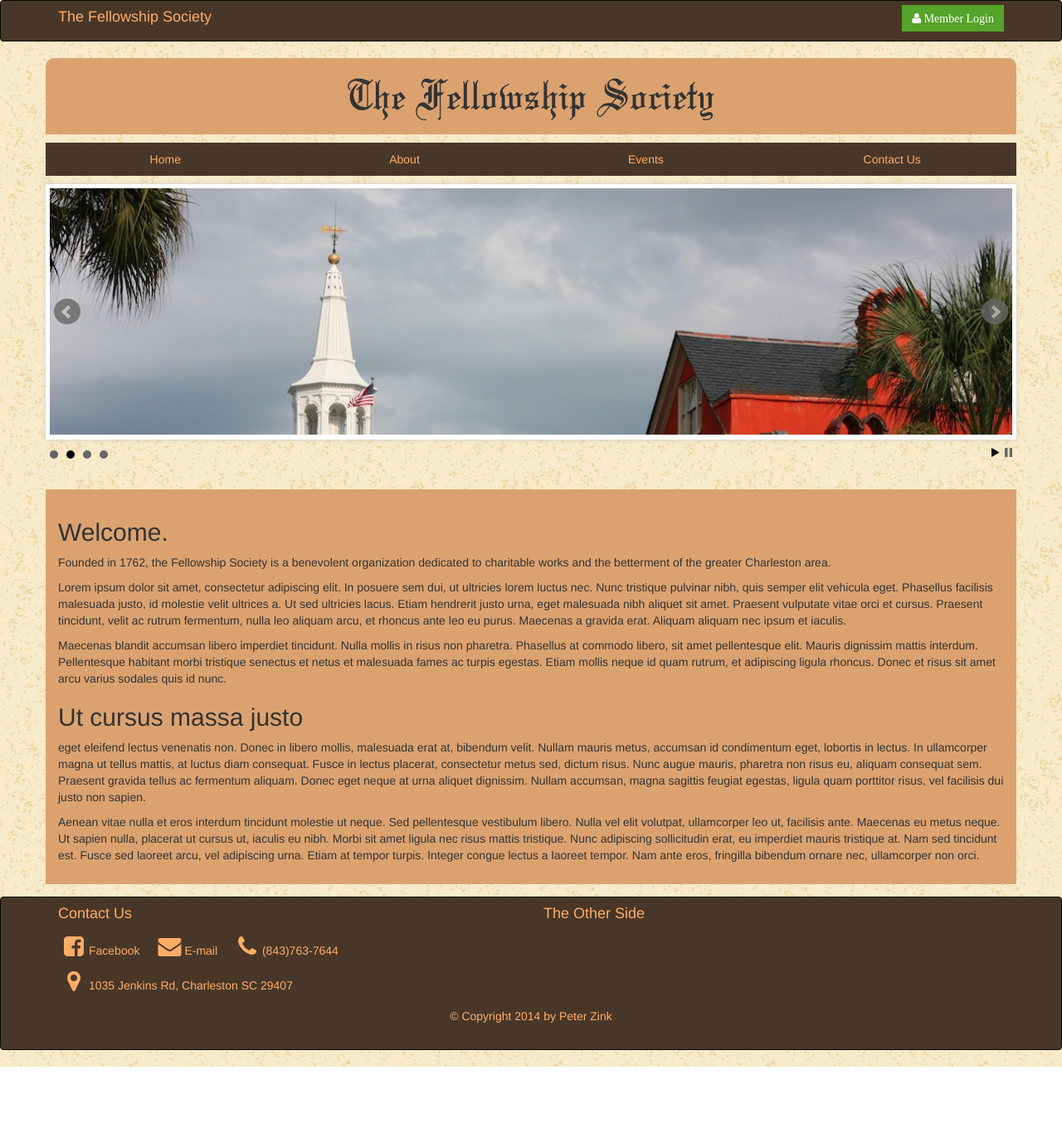
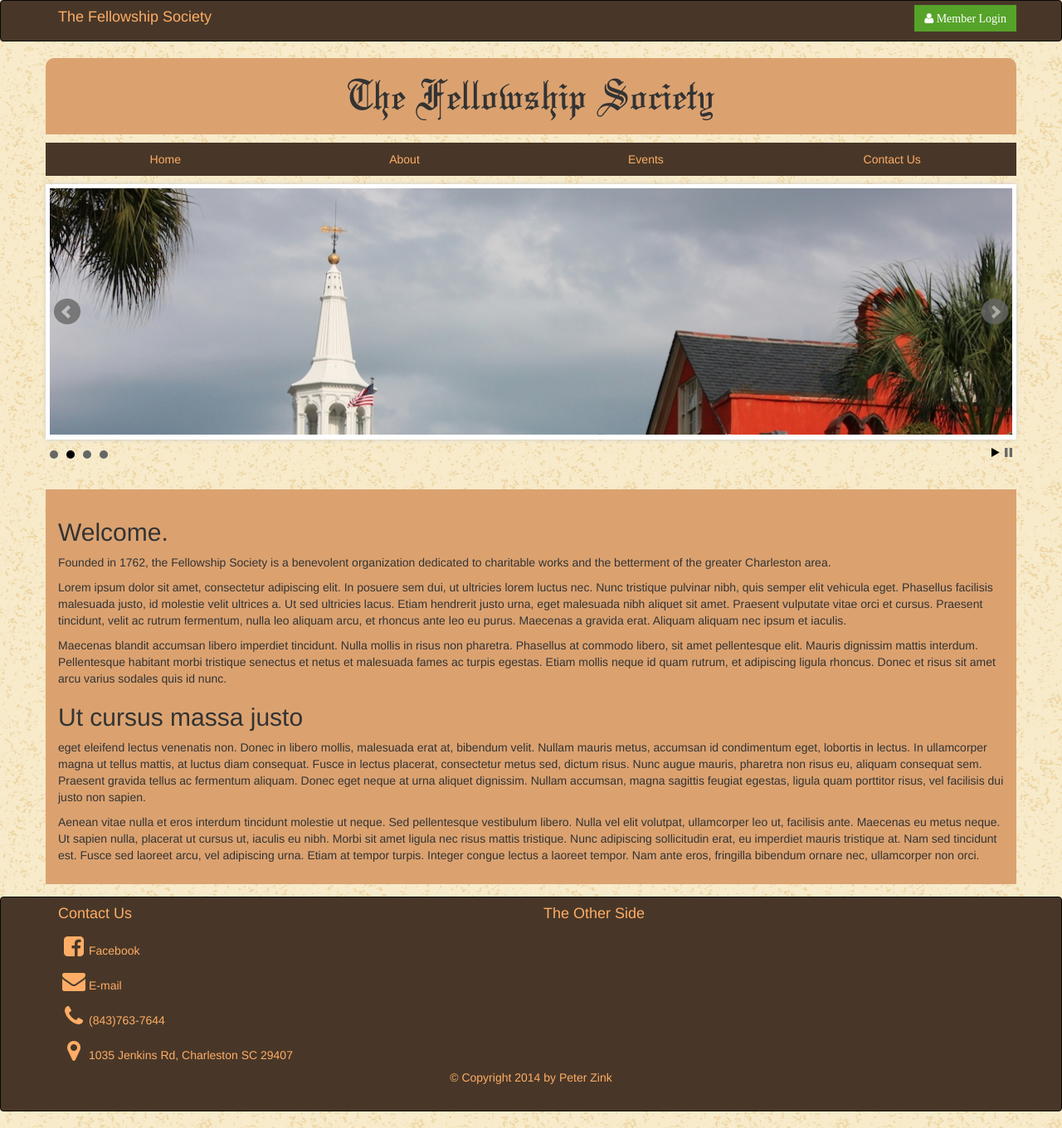
Before and after one commit to PedroPumada/fellowship_society, a plain HTML site: page index.html in a window 1280 px wide. Shown: the whole page at 83% size. Before the commit the page ends 1286 px from the top, so only its background shows below. Drawn offline with Linux system fonts and the light colour scheme.

Commit message:
Changed to block level throughout for Contact links

```diff
--- a/index.html
+++ b/index.html
@@ -66,11 +66,10 @@
 			<div class="bar-layout">
 				<div class="left-footer" id="contact">
 					<h4>Contact Us</h4>
-					<a href="http://www.facebook.com/thefellowshipsociety/"><i class="social fa-facebook-square"></i>Facebook</a>
-					<a href="#"><i class="social fa-envelope"></i>E-mail</a>
-					<a href="tel:1-843-763-7644"><i class="social fa-phone"></i>(843)763-7644</a>
-					<a href="https://goo.gl/maps/z2w8K"><i class="social fa-map-marker"></i>1035 Jenkins Rd, Charleston SC 29407</a>
-					<p>
+						<a href="http://www.facebook.com/thefellowshipsociety/"><i class="social fa-facebook-square"></i>Facebook</a>
+						<a href="#"><i class="social fa-envelope"></i>E-mail</a>
+						<a href="tel:1-843-763-7644"><i class="social fa-phone"></i>(843)763-7644</a>
+						<a href="https://goo.gl/maps/z2w8K"><i class="social fa-map-marker"></i>1035 Jenkins Rd, Charleston SC 29407</a>
 					</ul>
 				</div>
 				<div class="right-footer">
--- a/src/less/styles.less
+++ b/src/less/styles.less
@@ -41,6 +41,7 @@ body {
 					.btn;
 					.btn-success;
 					margin-top: 5px;
+					margin-right: -15px;
 					background-color: @cornerDark;
 					border: 0;
 					border-radius: 0;
@@ -141,6 +142,13 @@ footer {
 					color: @primaryLight;
 					border-radius: 0;
 					padding-left: 0;
+					display: block;
+					text-align: left;
+					.social {
+						.fa;
+						.fa-2x;
+						.fa-fw;
+					}
 					&:hover {
 						background-color: @primaryLight;
 						color: @primary;
@@ -150,11 +158,6 @@ footer {
 						display: block;
 						text-align: left;
 					}
-				}
-				.social {
-					.fa;
-					.fa-2x;
-					.fa-fw;
 				}
 			}
 			.right-footer {
```
Also changed, not shown: css/styles.css.
